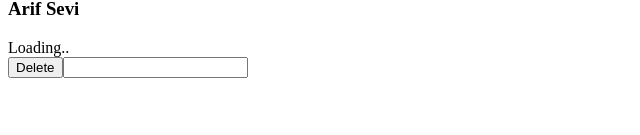
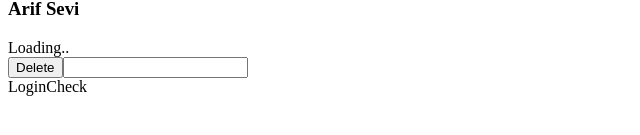
Before and after one commit to furkansylu97/TypeScript_Works, a React (Vite) app in the folder ReactTypeScript/: page / in a window 1280 px wide. Shown: the part 311-446 px from the top of the page, without its empty margins (0-640 px from the left). Built offline with nearby package versions, Linux system fonts and the light colour scheme.

Commit message:
LoginCheck.tsx component was created

```diff
--- a/ReactTypeScript/src/App.tsx
+++ b/ReactTypeScript/src/App.tsx
@@ -3,6 +3,7 @@ import EventActions from './components/EventActions'
 import Home from './components/Home'
 import Instructor from './components/Instructor'
 import InstructorList from './components/InstructorList'
+import LoginCheck from './components/LoginCheck'
 import Request from './components/Request'
 
 function App() {
@@ -34,6 +35,7 @@ function App() {
       <InstructorList instructureListInfo = {instructerList} />
       <Request status = 'loading' />
       <EventActions />
+      <LoginCheck />
     </>
   )
 }
--- /dev/null
+++ b/ReactTypeScript/src/components/LoginCheck.tsx
@@ -0,0 +1,9 @@
+import React from 'react'
+
+function LoginCheck() {
+  return (
+    <div>LoginCheck</div>
+  )
+}
+
+export default LoginCheck
```
